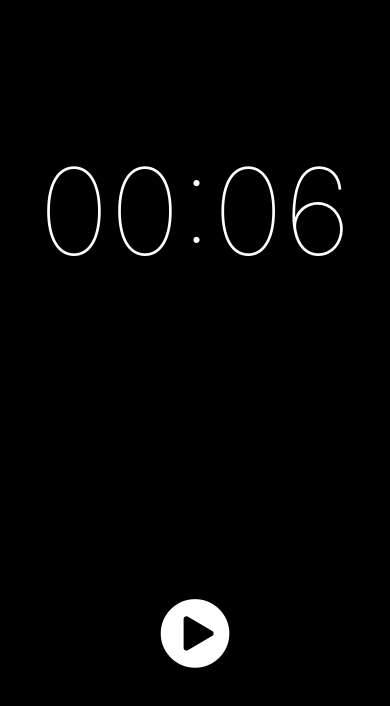
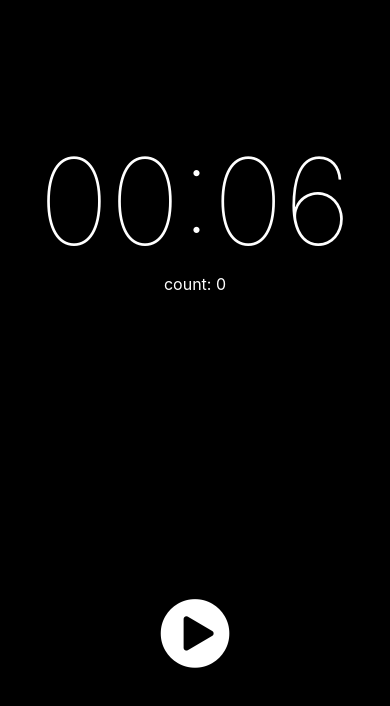
Before and after one commit to nn6a/NoTsundoku, a React Native app: screen / in a window 390 px wide. Shown: the top 706 px of the page. Built offline with nearby package versions, Linux system fonts and the light colour scheme.

Commit message:
add pomodoro count

```diff
--- a/state/ducks/pomodoro/reducers.js
+++ b/state/ducks/pomodoro/reducers.js
@@ -5,7 +5,8 @@ const initialState = {
     isPomodoro: false,
     isBreak: false,
     elapsedTime: 0,
-    timerDuration: CONSTANTS.POMODORO_DURATION
+    timerDuration: CONSTANTS.POMODORO_DURATION,
+    pomodoroCount: 0
 };
 
 function applyStartTimer (state) {
@@ -39,7 +40,8 @@ function applyAddSecond (state) {
             ...state,
             isBreak: !state.isBreak,
             timerDuration: nextDuration,
-            elapsedTime: 0
+            elapsedTime: 0,
+            pomodoroCount: state.isBreak ? state.pomodoroCount : (state.pomodoroCount + 1)
         };
     }
 }
--- a/views/containers/Timer.js
+++ b/views/containers/Timer.js
@@ -35,7 +35,8 @@ class Timer extends Component {
             elapsedTime,
             timerDuration,
             startPomodoro,
-            restartTimer
+            restartTimer,
+            pomodoroCount
         } = this.props;
         return (
             <View style={styles.container}>
@@ -44,6 +45,7 @@ class Timer extends Component {
                     <Text style={styles.time}>
                         {this.formatTime(timerDuration - elapsedTime)}
                     </Text>
+                    <Text style={styles.count}>count: {pomodoroCount}</Text>
                 </View>
                 <View style={styles.lower}>
                     {!isPomodoro && (
@@ -77,15 +79,20 @@ const styles = StyleSheet.create({
         color: '#ffffff',
         fontSize: 120,
         fontWeight: '100'
+    },
+    count: {
+        color: '#ffffff',
+        fontSize: 16
     }
 });
 
 function mapStateToProps (state) {
-    const {isPomodoro, elapsedTime, timerDuration} = state;
+    const {isPomodoro, elapsedTime, timerDuration, pomodoroCount} = state;
     return {
         isPomodoro,
         elapsedTime,
-        timerDuration
+        timerDuration,
+        pomodoroCount
     };
 }
 
```
